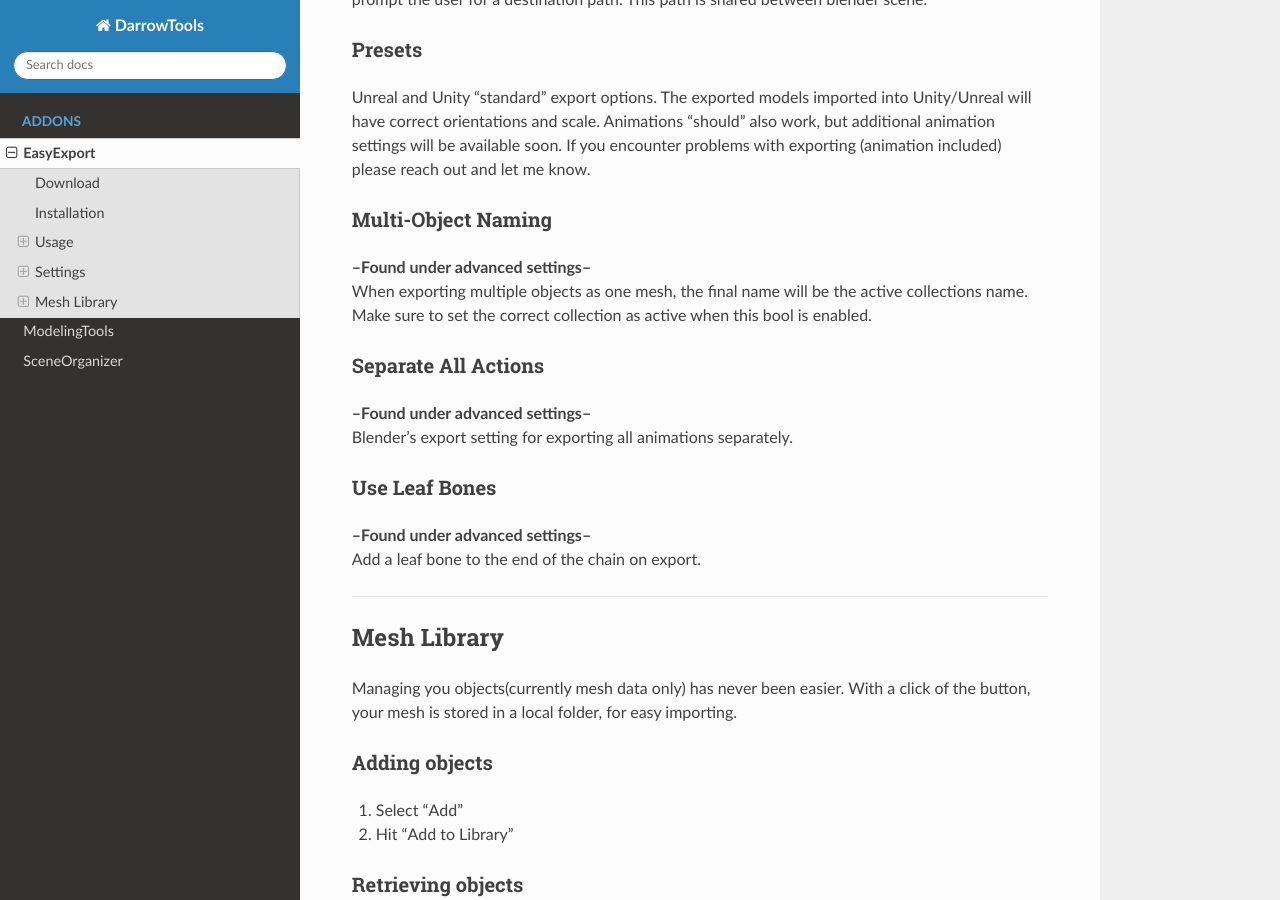
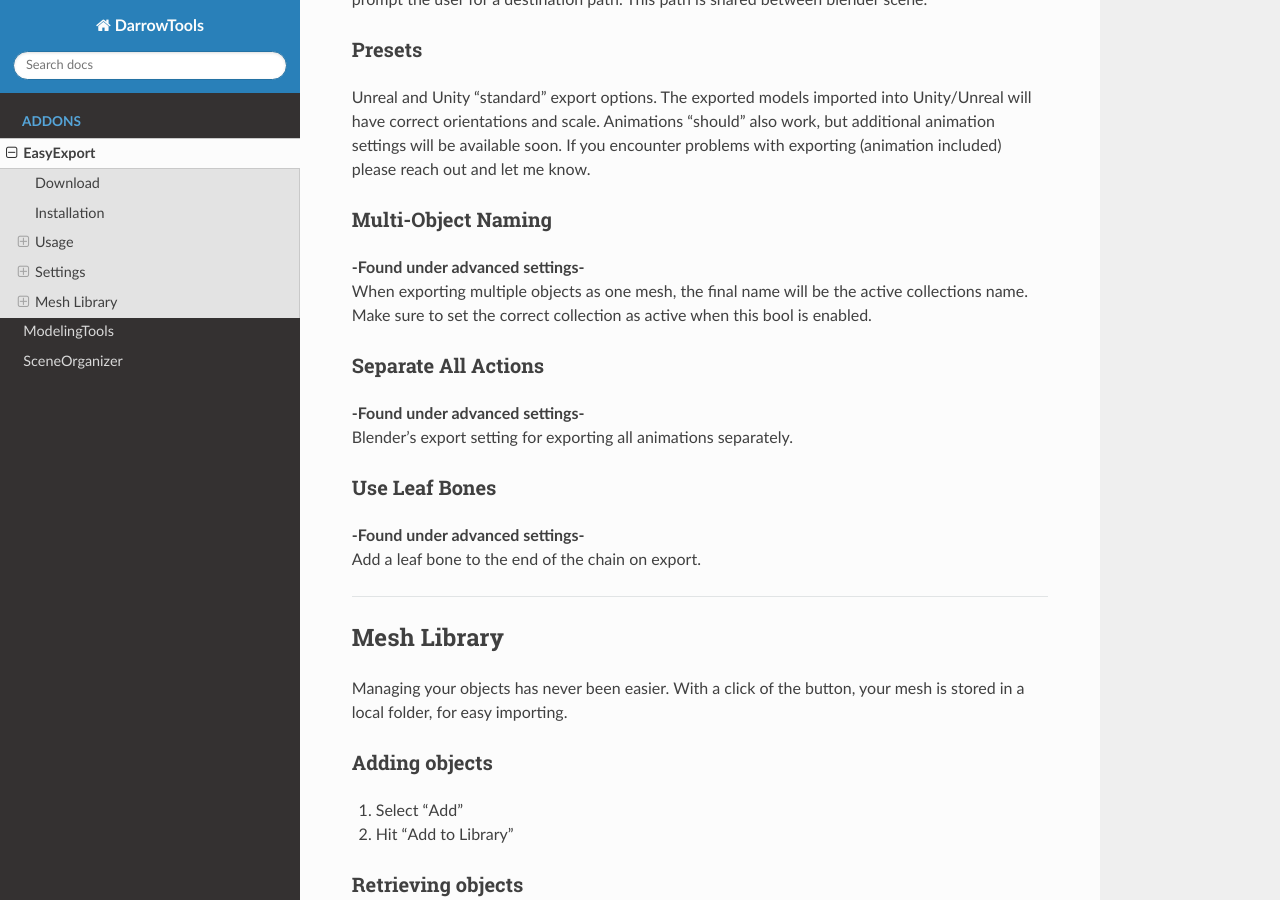
Before and after one commit to BlakeDarrow/DarrowRecipes, a Sphinx documentation site: the page built from source/EasyExport.rst, in a window 1280 px wide and 900 px high, scrolled down 2692 px. Built offline with Sphinx 7.4.7 and the Read the Docs theme 2.0.0, drawn with Linux system fonts in a browser that asks for light colours.

```diff
--- a/source/EasyExport.rst
+++ b/source/EasyExport.rst
@@ -13,16 +13,6 @@
 ##########
 EasyExport
 ##########
-
-.. raw:: html
-
-    <script type="text/javascript">
-        <!-- Adds target=_blank to external links -->
-
-        $(document).ready(function () {
-        $('a[href^="http://"], a[href^="https://"]').not('a[class*=internal]').attr('target', '_blank');
-        });
-    </script>
 
 Easy FBX Exporting for Blender with just a click. This tool allows you to not worry about settings or naming conventions, and simply hit export and forget about it. Using standard export options for both Unreal and Unity, this tools allows you to easily export your selected objects with the correct object name -- by default.
 
@@ -138,19 +128,19 @@ Unreal and Unity "standard" export options. The exported models imported into Un
 Multi-Object Naming
 -------------------
 
-| **--Found under advanced settings--**
+| **-Found under advanced settings-**
 | When exporting multiple objects as one mesh, the final name will be the active collections name. Make sure to set the correct collection as active when this bool is enabled.
 
 Separate All Actions
 --------------------
 
-| **--Found under advanced settings--**
+| **-Found under advanced settings-**
 | Blender's export setting for exporting all animations separately.
 
 Use Leaf Bones
 --------------
 
-| **--Found under advanced settings--**
+| **-Found under advanced settings-**
 | Add a leaf bone to the end of the chain on export.
 
 .. raw:: html
@@ -162,7 +152,7 @@ Use Leaf Bones
 Mesh Library
 ++++++++++++++++++++++
 
-Managing you objects(currently mesh data only) has never been easier. With a click of the button, your mesh is stored in a local folder, for easy importing.
+Managing your objects has never been easier. With a click of the button, your mesh is stored in a local folder, for easy importing.
 
 Adding objects
 --------------------
```
Also changed, not shown: source/ModelingTools.rst (+0 -10 lines), source/SceneOrganizer.rst (+0 -10 lines), source/index.rst (+0 -9 lines).
